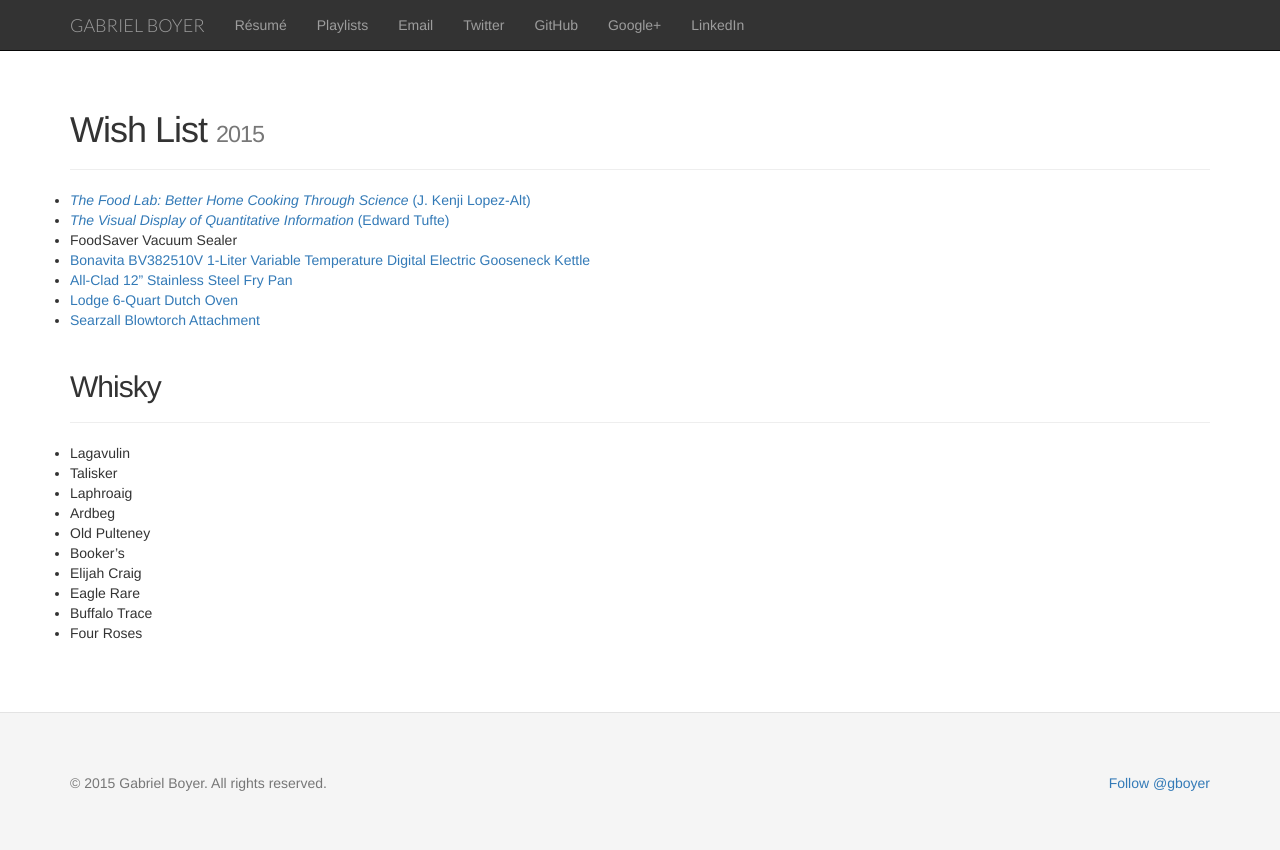
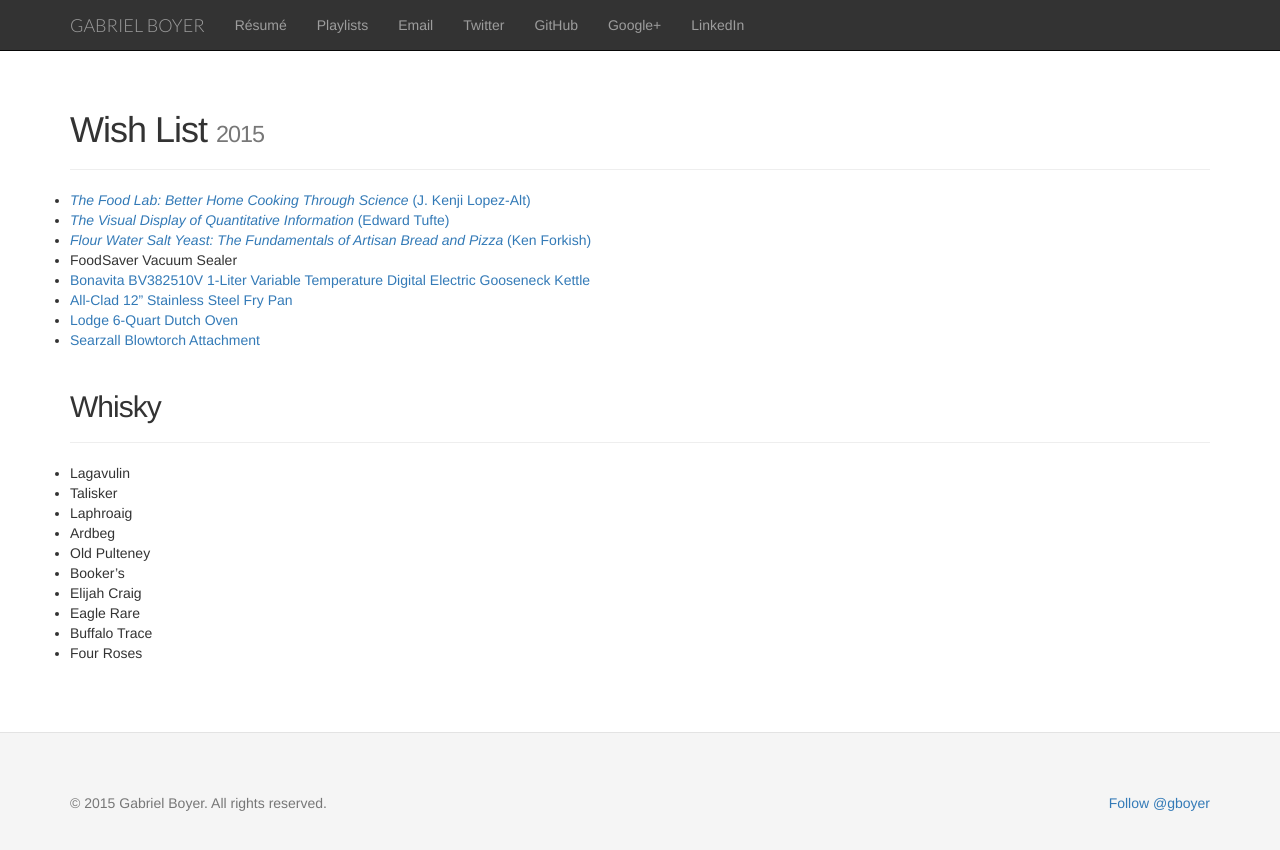
Before and after one commit to gabe/gabe.github.com, a Jekyll site: the page built from wishlist.md, in a window 1280 px wide. Shown: the top 850 px of the page. Built offline with Jekyll 4.4.1, drawn with Linux system fonts in a browser that asks for light colours; nearby versions of some CDN libraries; comment, search, counter and statistics services are not loaded.

Commit message:
Update wishlist.md

```diff
--- a/wishlist.md
+++ b/wishlist.md
@@ -9,6 +9,7 @@
 
 - [_The Food Lab: Better Home Cooking Through Science_ (J. Kenji Lopez-Alt)][7]
 - [_The Visual Display of Quantitative Information_ (Edward Tufte)][3]
+- [_Flour Water Salt Yeast: The Fundamentals of Artisan Bread and Pizza_ (Ken Forkish)][8]
 - FoodSaver Vacuum Sealer
 - [Bonavita BV382510V 1-Liter Variable Temperature Digital Electric Gooseneck Kettle][4]
 - [All-Clad 12" Stainless Steel Fry Pan][2]
```
Also changed, not shown: other parts of wishlist.md (+1 -0 lines).
